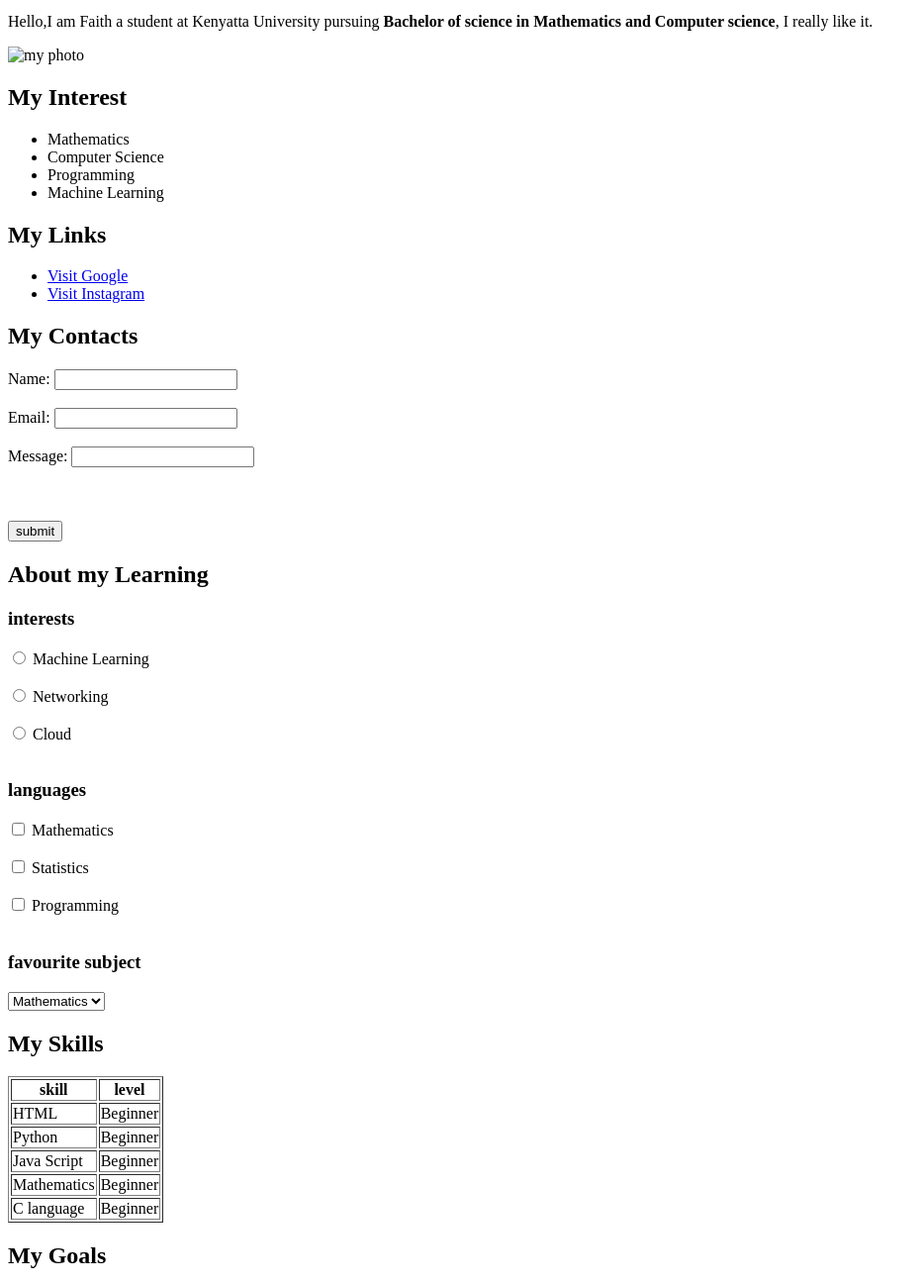
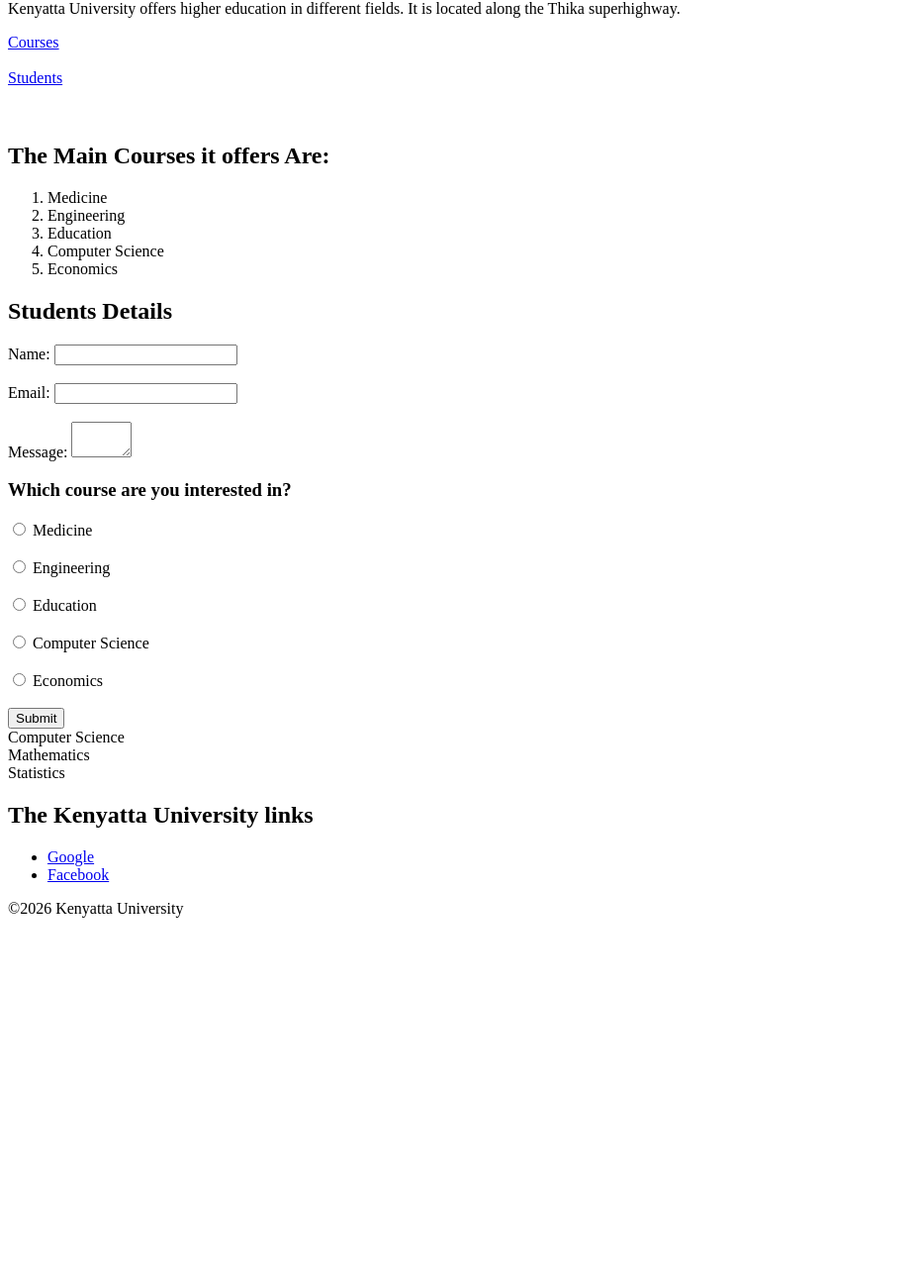
Before and after one commit to kossy23/kossys-website, a plain HTML site: page index.html in a window 1280 px wide. Shown: the part 114-1412 px from the top of the page at 99% size, without its empty margins (0-932 px from the left). After the commit the page ends 1057 px from the top, so only its background shows below. Drawn offline with Linux system fonts and the light colour scheme.

Commit message:
Revise index.html for Kenyatta University website

```diff
--- a/index.html
+++ b/index.html
@@ -1,142 +1,89 @@
 <!DOCTYPE html>
 <html>
    <head>
-     <title>Kossy's First Website</title>
+       <title>Kenyatta University</title>
+       <link rel="stylesheet" href="style.css">
    </head>
    <body>
       <header>
-    <h1>Faith Chesire</h1>
-     <h2>About me</h2>
-       <p>Hello,I am Faith a student at Kenyatta University pursuing <strong>Bachelor of science in Mathematics and Computer science</strong>, I really like it.</p>
-        <img src="JPG file"  alt="my photo"  width="300">
+         <p>Welcome to my website</p>
+    <h1>KENYATTA UNIVERSITY</h1>
+    <p>Kenyatta University offers higher education in different fields.
+        It is located along the Thika superhighway.
+    </p>
+    <nav>
+    <a href="#courses">Courses</a>
+    <br><br>
+    <a href="students">Students</a>
+    </nav>
     </header>
-     <h2>My Interest</h2>
-     <ul>
-      <li>Mathematics</li>
+    <section id="courses"></section>
+    <br><br>
+      <section id="students"></section>
+    <main>
+    <section>
+        <h2>The Main Courses it offers Are:</h2>
+        <ol>
+            <li>Medicine</li>
+            <li>Engineering</li>
+            <li>Education</li>
             <li>Computer Science</li>
-      <li>Programming</li>
-      <li>Machine Learning</li>
-     </ul>
-     <h2>My Links</h2>
-     <ul>
-     <li><a href="https://www.google.com">Visit Google</a></li>
-     <li><a href="https://www.intagram.com">Visit Instagram</a></li>
-     </ul>
-     <h2>My Contacts</h2>
+            <li>Economics</li>
+        </ol>
+        </section>
+        <section>
+        <h2>Students Details</h2>
         <form>
          <label>Name:</label>
          <input type="text">
          <br><br>
          <label>Email:</label>
-      <input type="text">
+         <input type="email">
          <br><br>
          <label>Message:</label>
-      <input type="text">
-      <br><br>
-      <textarea= rows="5" cols="30"></textarea>
-      <br><br>
-      <button>submit</button>
-     </form>
-     <h2>About my Learning</h2>
-
-     <h3>interests</h3>
+         <textarea  rows="2" cols="5"></textarea>
+  <h3>Which course are you interested in?</h3>
      <label>
-      <input type="radio" name="interest" value="machine learning">
-      Machine Learning
+        <input type="radio" name="course" value="medicine">
+Medicine
      </label>
      <br><br>
      <label>
-      <input type="radio" name="interest" value="networking">
-      Networking
+        <input type="radio" name="course"  value="engineering">
+        Engineering
      </label>
      <br><br>
      <label>
-      <input type="radio" name="interest" value="cloud">
-      Cloud
-     </label>
-     <br><br>
-
-     <h3>languages</h3>
-<label>
-<input type="checkbox" name="languages" value="mathematics">
-Mathematics
+        <input type="radio" name="course" value="education">
+        Education
      </label>
      <br><br>
      <label>
-  <input type="checkbox" name="langusge" value="Statistics">
-  Statistics
+      <input type="radio" name="course" value="computer science">
+      Computer Science
      </label>
      <br><br>
      <label>
-  <input type="checkbox" name="language"  value="programming">
-  Programming
+      <input type="radio" name="course" value="economics">
+      Economics
      </label>
      <br><br>
-
-<h3>favourite subject</h3>
-<select>
-  <option>Mathematics</option>
-  <option>Statistics</option>
-  <option>Probability</option>
-  <option>Algebra</option>
-</select>
-
-<h2>My Skills</h2>
-<table border="1">
-  <tr>
-    <th>skill</th>
-    <th>level</th>
-  </tr>
-  <tr>
-    <td>HTML</td>
-    <td>Beginner</td>
-  </tr>
-  <tr>
-    <td>Python</td>
-    <td>Beginner</td>
-  </tr>
-  <tr>
-    <td>Java Script</td>
-    <td>Beginner</td>
-  </tr>
-  <tr>
-    <td>Mathematics</td>
-    <td>Beginner</td>
-  </tr>
-  <tr>
-    <td>C language</td>
-    <td>Beginner</td>
-  </tr>
-</table>
-        <h2>My Goals</h2>
-      <p>I would like to learn about programming and understand the programming languages till I become the best Programmer.</p>
-      <section>
-        <h2>My Hobbies</h2>
-        <div>
-          <p>Watching</p>
-          <p>Playing</p>
-          <p>Reading</p>
-        </div>
+     <button type="submit">Submit</button>
+   </form>
      </section>
-
-      <h3>My hobbies</h3>
-      <ol>
-          <li>Learning programming</li>
-          <li>Playing football</li>
-          <li>Travelling</li>
-      </ol>
-      <section>
-        <h3>Some Facts</h3>
-        <p >10 &gt; 5</p>
-        <p>5 &lt; 1</p>
-      </section>
-    <h3>My Favourite Website</h3>
+     </main>
+   <div class="box-one">Computer Science</div>
+   <div class="box-two" >Mathematics</div>
+   <div class="box-three">Statistics</div>
+     <nav>
+     <h2>The Kenyatta University links</h2>
      <ul>
-    <li><a href="https://www.google.com">Google</a></li>
-    <li><a href="https://www.youtube.com">Youtube</a></li>
+    <li> <a href="https://www.google.com">Google</a></li>
+    <li><a href="https://www.facebook.com">Facebook</a></li>
      </ul>
+     </nav>
 <footer>
-      <p>&copy;2026 Faith Chesire</p>
+   <p>&copy;2026 Kenyatta University</p>
 </footer>
    </body>
 </html>
```
Lines whose indentation alone changed are shown as unchanged.
